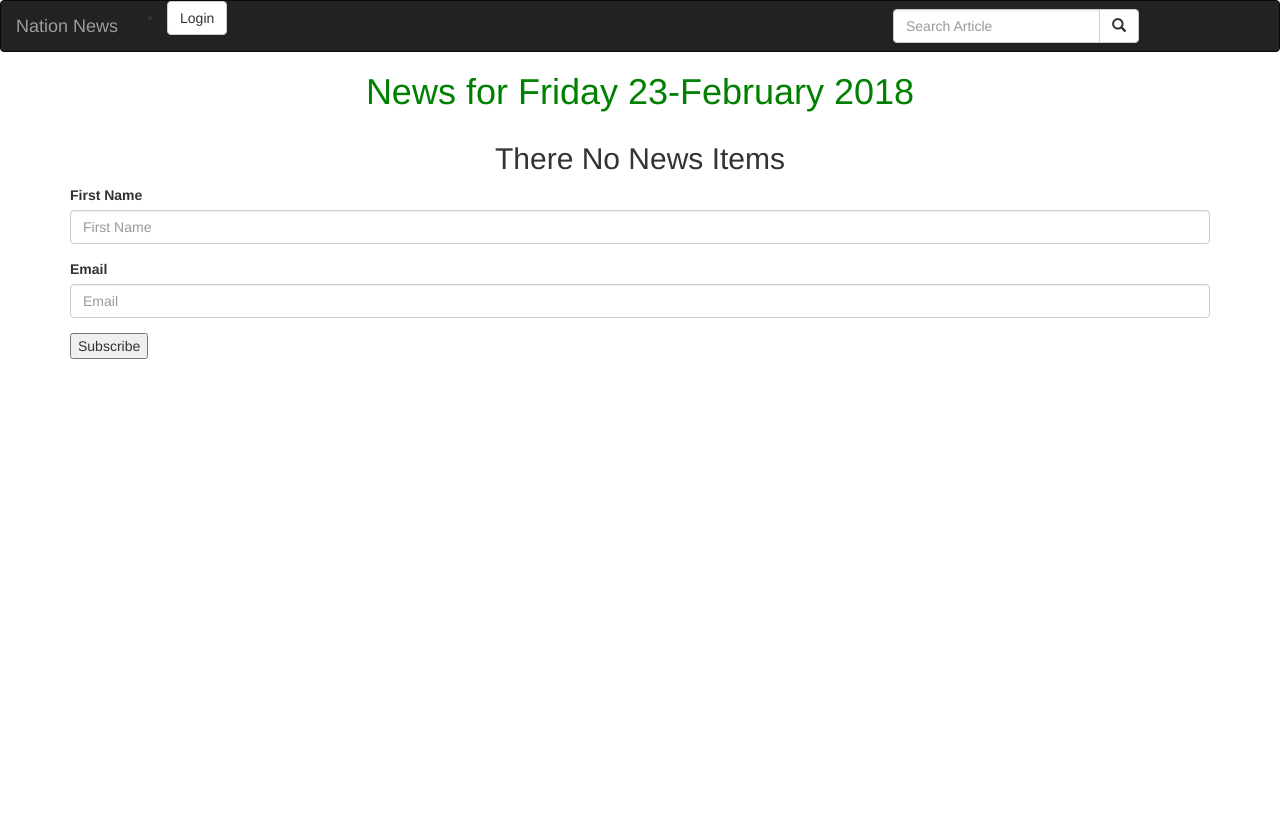
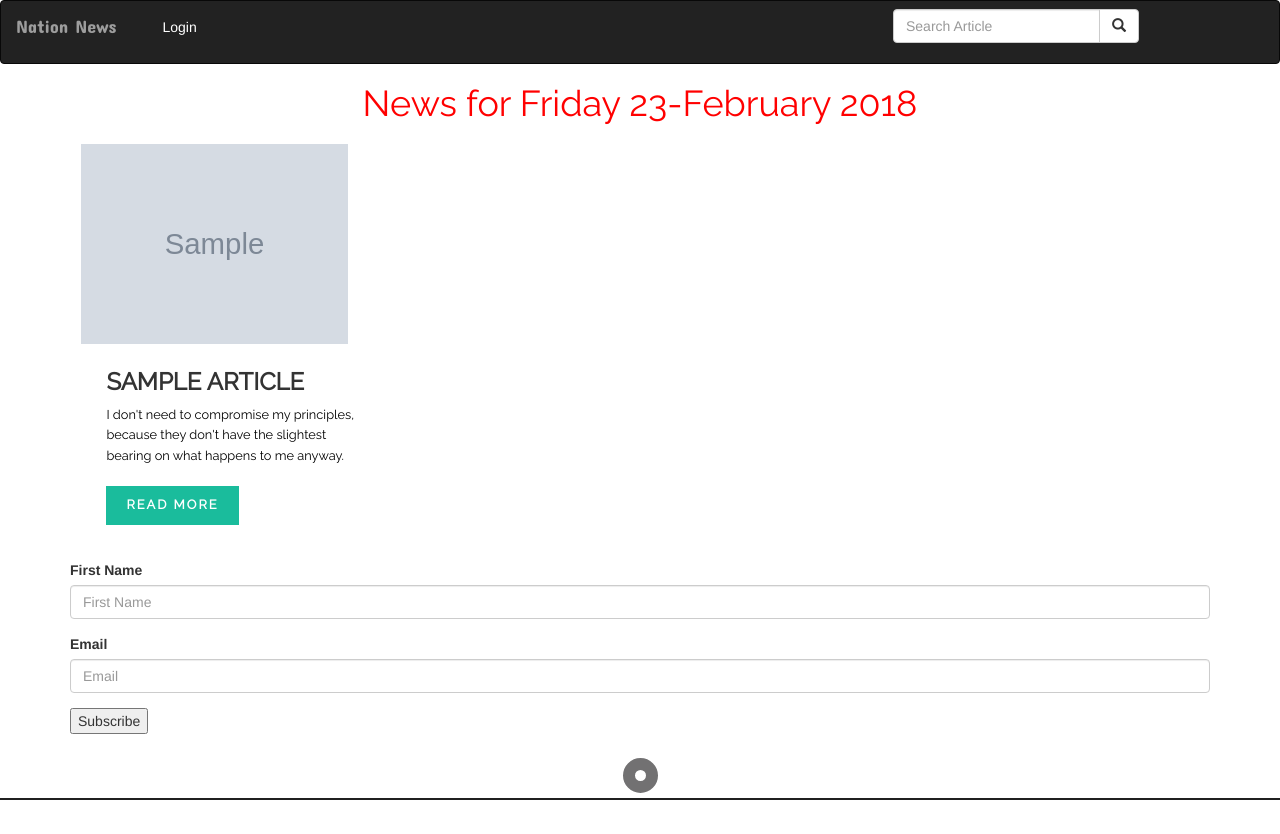
Before and after one commit to BettyMutai/news-app, a Django app: page / in a window 1280 px wide. Before the commit the page ends 359 px from the top, so only its background shows below. Run offline with Django 3.2, Linux system fonts and the light colour scheme; tables that the repository leaves empty hold one stand-in row (values such as "Sample post"); grey boxes marked "Sample" are stand-in pictures; some libraries are stand-ins or nearby versions.

Commit message:
Styled the app and added a footer

```diff
--- a/nation/settings.py
+++ b/nation/settings.py
@@ -84,6 +84,7 @@ TEMPLATES = [
     },
 ]
 
+
 WSGI_APPLICATION = 'nation.wsgi.application'
 
 
@@ -144,9 +145,10 @@ USE_TZ = True
 
 STATIC_ROOT = os.path.join(BASE_DIR, 'staticfiles')
 STATIC_URL = '/static/'
-STATICFILES_DIRS = [
+STATICFILES_DIRS = (
     os.path.join(BASE_DIR, "static"),
-]
+)
+
 
 
 LOGIN_REDIRECT_URL = '/'
--- a/nation/urls.py
+++ b/nation/urls.py
@@ -17,6 +17,8 @@ from django.conf.urls import url,include
 from django.contrib import admin
 from django.contrib.auth import views
 from rest_framework.authtoken.views import obtain_auth_token
+from django.conf import settings
+from django.conf.urls.static import static
 
 urlpatterns = [
     url(r'^admin/', admin.site.urls),
@@ -26,3 +28,6 @@ urlpatterns = [
     url(r'^tinymce/', include('tinymce.urls')),
     url(r'^api-token-auth/', obtain_auth_token)
 ]
+
+if settings.DEBUG:
+    urlpatterns+= static(settings.STATIC_URL,document_root = settings.STATIC_ROOT)
--- a/news/static/css/basenews.css
+++ b/news/static/css/basenews.css
@@ -1,3 +1,134 @@
-h1 {
-  color: green;
+#main-heading {
+  font-family: 'Raleway', sans-serif;
+  color: red;
 }
+figure.snip1208 {
+  font-family: 'Raleway', Arial, sans-serif;
+  color: #fff;
+  position: relative;
+  float: left;
+  overflow: hidden;
+  margin: 10px 1%;
+  min-width: 220px;
+  max-width: 310px;
+  width: 100%;
+  background-color: #ffffff;
+  color: #000000;
+  text-align: left;
+  font-size: 16px;
+}
+figure.snip1208 * {
+  -webkit-box-sizing: border-box;
+  box-sizing: border-box;
+  -webkit-transition: all 0.2s ease;
+  transition: all 0.2s ease;
+}
+figure.snip1208 img {
+  max-width: 100%;
+  height: 200px;
+  vertical-align: top;
+  -webkit-transform-origin: 50% 100%;
+  transform-origin: 50% 100%;
+  -webkit-transition: all 0.4s ease;
+  transition: all 0.4s ease;
+}
+figure.snip1208 figcaption {
+  padding: 25px;
+  position: relative;
+}
+figure.snip1208 .date,
+figure.snip1208 i {
+  background-color: #1abc9c;
+  top: 25px;
+  color: #fff;
+  left: 25px;
+  min-height: 60px;
+  min-width: 60px;
+  position: absolute;
+  text-align: center;
+}
+figure.snip1208 .date {
+  -webkit-transition-delay: 0.2s;
+  transition-delay: 0.2s;
+  font-size: 22px;
+  font-weight: 700;
+  text-transform: uppercase;
+}
+figure.snip1208 .date span {
+  display: block;
+  line-height: 30px;
+}
+figure.snip1208 .date .month {
+  font-size: 16px;
+  background-color: rgba(0, 0, 0, 0.1);
+}
+figure.snip1208 i {
+  line-height: 60px;
+  font-size: 30px;
+  -webkit-transform: rotateY(-90deg);
+  transform: rotateY(-90deg);
+  -webkit-transition-delay: 0s;
+  transition-delay: 0s;
+}
+figure.snip1208 h3,
+figure.snip1208 p {
+  margin: 0;
+  padding: 0;
+}
+figure.snip1208 h3 {
+  margin-bottom: 10px;
+  display: inline-block;
+  font-weight: 600;
+  color: #333333;
+  text-transform: uppercase;
+}
+figure.snip1208 p {
+  font-size: 0.8em;
+  margin-bottom: 20px;
+  line-height: 1.6em;
+}
+figure.snip1208 button {
+  border: medium none;
+  padding: 10px 20px;
+  background-color: #1abc9c;
+  font-weight: 800;
+  color: #ffffff;
+  letter-spacing: 2px;
+  text-transform: uppercase;
+  font-size: 0.8em;
+}
+/*figure.snip1208 a {
+  left: 0;
+  right: 0;
+  top: 0;
+  bottom: 0;
+  position: absolute;
+  z-index: 1;
+}*/
+figure.snip1208:hover img,
+figure.snip1208.hover img {
+  -webkit-transform: scale(1.1);
+  transform: scale(1.1);
+}
+figure.snip1208:hover .date,
+figure.snip1208.hover .date {
+  -webkit-transform: rotateY(90deg);
+  transform: rotateY(90deg);
+  -webkit-transition-delay: 0s;
+  transition-delay: 0s;
+}
+figure.snip1208:hover i,
+figure.snip1208.hover i {
+  -webkit-transform: rotateY(0);
+  transform: rotateY(0);
+  -webkit-transition-delay: 0.2s;
+  transition-delay: 0.2s;
+}
+figure.snip1208:hover button,
+figure.snip1208.hover button {
+  background-color: #117964;
+}
+
+.newz {
+  padding-bottom: 100px;
+}
--- /dev/null
+++ b/news/static/css/footer.css
@@ -0,0 +1,77 @@
+.footer #button{
+	width:35px;
+	height:35px;
+	border: #727172 12px solid;
+	border-radius:35px;
+	margin:0 auto;
+	position:relative;
+	-webkit-transition: all 1s ease;
+    -moz-transition: all 1s ease;
+    -o-transition: all 1s ease;
+    -ms-transition: all 1s ease;
+    transition: all 1s ease;
+}
+.footer #button:hover{
+	width:35px;
+	height:35px;
+	border: #3A3A3A 12px solid;
+	-webkit-transition: all 1s ease;
+    -moz-transition: all 1s ease;
+    -o-transition: all 1s ease;
+    -ms-transition: all 1s ease;
+    transition: all 1s ease;
+	position:relative;
+}
+.footer {
+	bottom:0;
+	left:0;
+	position:fixed;
+  width: 100%;
+  height: 3em;
+  overflow: hidden;
+  margin:0 auto;
+	-webkit-transition: all 1s ease;
+    -moz-transition: all 1s ease;
+    -o-transition: all 1s ease;
+    -ms-transition: all 1s ease;
+    transition: all 1s ease;
+	z-index:999;
+}
+.footer:hover {
+	-webkit-transition: all 1s ease;
+    -moz-transition: all 1s ease;
+    -o-transition: all 1s ease;
+    -ms-transition: all 1s ease;
+    transition: all 1s ease;
+	height: 10em;
+}
+.footer #container{
+	margin-top:5px;
+	width:100%;
+  height: 100%;
+  position:relative;
+  top:0;
+  left:0;
+	background: #202020;
+}
+.footer #cont{
+  position:relative;
+  top:-45px;
+  right:190px;
+	width:150px;
+	height: auto;
+	margin:0 auto;
+}
+.footer_center{
+	width:500px;
+	float:left;
+  text-align: center;
+  color: white;
+}
+.footer h3{
+	font-family: 'Helvetica';
+	font-size: 30px;
+	font-weight: 100;
+	margin-top:70px;
+	margin-left:40px;
+}
--- /dev/null
+++ b/news/static/css/navbar.css
@@ -0,0 +1,20 @@
+ul {
+  list-style: none;
+  margin: 0;
+  padding: 0;
+  overflow: hidden;
+}
+li {
+  float: left;
+}
+li a {
+  display: block;
+  padding: 16px;
+  color: white;
+  text-align: center;
+}
+li a:hover {
+  background-color: #111111;
+  color: white;
+  text-decoration: none;
+}
--- a/news/templates/all-news/article.html
+++ b/news/templates/all-news/article.html
@@ -2,7 +2,7 @@
 
  {% block content %}
 
- <div class="container">
+ <div class="container" style="border-style: double;">
 
    <div class="row">
      <img src="{{article.article_image.url}}"  class="img-responsive" alt="">
--- a/news/templates/all-news/base.html
+++ b/news/templates/all-news/base.html
@@ -7,15 +7,16 @@
     <title>Nation News</title>
     {% block styles %}
       {% bootstrap_css %}
+      <link href="https://fonts.googleapis.com/css?family=Raleway" rel="stylesheet">
       <link rel="stylesheet" href="{% static 'css/basenews.css' %}" type="text/css">
     {% endblock %}
   </head>
   <body>
     {% include "navbar.html" %}
     {% block content%}
-      <h1 class="text-center">News for {{date|date:"l d-F Y"}}</h1>
+      <h1 id="main-heading" class="text-center">News for {{date|date:"l d-F Y"}}</h1>
     {% endblock %}
-
+    {% include "footer.html" %}
 
 
     {% block scripts %}
--- a/news/templates/all-news/today-news.html
+++ b/news/templates/all-news/today-news.html
@@ -8,18 +8,26 @@
 
   <!-- Looping through news   -->
   {% for news_item in news %}
+  <figure class="snip1208">
+    <img src="{{news_item.article_image.url}}" class="img-responsive" alt="Image">
+    <!-- <div class="date"><span class="day">28</span><span class="month">Oct</span></div><i class="ion-film-marker"></i> -->
+    <figcaption>
+      <h3>{{ news_item.title }}</h3>
+      <p>
+        I don't need to compromise my principles, because they don't have the slightest bearing on what happens to me anyway.
+      </p>
+      <a href="{% url 'article' news_item.id %}"><button>Read More</button></a>
+    </figcaption><a href="#"></a>
+  </figure>
 
-  <div class="row">
-    <!-- displaying News articles -->
-    <div class="col-xs-6 col-sm-6 col-md-6 col-lg-6">
-      <a href="{% url 'article' news_item.id %}"><h2 class="text-center">{{ news_item.title }}</h2></a>
+  <!-- <div class="row">
+
+    <div class="col-sm-4">
+      <img src="{{news_item.article_image.url}}" class="img-responsive" alt="Image">
+      <a href="{% url 'article' news_item.id %}"><h4 class="text-center">{{ news_item.title }}</h4></a>
     </div>
-    <!--Display news Article images  -->
-   <div class="col-xs-6 col-sm-6 col-md-6 col-lg-6">
-     <img src="{{news_item.article_image.url}}" class="img-responsive" alt="Image">
-   </div>
 
-  </div>
+  </div> -->
 
   {% empty %}
   <div class="row">
@@ -27,7 +35,7 @@
   </div>
   {% endfor %}
 </div>
-<div class="container">
+<div class="container newz" style="  padding-bottom: 100px;">
   <form action="{% url 'newsToday' %}" method="post">
     {% csrf_token %} {% bootstrap_form letterForm layout='inline' %}
     <input type="submit" value="Subscribe">
--- /dev/null
+++ b/news/templates/footer.html
@@ -0,0 +1,27 @@
+{% load bootstrap3 %}
+{% load static %}
+<!DOCTYPE html>
+<html>
+  <head>
+    <meta charset="utf-8">
+    <meta name="viewport" content="width=device-width, initial-scale=1">
+    <title></title>
+    {% block styles %}
+      {% bootstrap_css %}
+      <link rel="stylesheet" href="{% static 'css/footer.css' %}" type="text/css">
+    {% endblock %}
+  </head>
+  <body>
+
+    <div class="footer">
+      <div id="button"></div>
+      <div id="container">
+        <div id="cont">
+          <div class="footer_center">
+            <h3>2018 Betty Mutai</h3>
+          </div>
+        </div>
+      </div>
+    </div>
+  </body>
+</html>
--- a/news/templates/navbar.html
+++ b/news/templates/navbar.html
@@ -1,6 +1,5 @@
 {% load bootstrap3 %}
 {% load static %}
-
 <!DOCTYPE html>
 <html>
 <head>
@@ -8,14 +7,15 @@
   <meta name="viewport" content="width=device-width, initial-scale=1">
   {% block styles %}
     {% bootstrap_css %}
-    <link rel="stylesheet" href="{% static 'css/basenews.css' %}">
+    <link href="https://fonts.googleapis.com/css?family=Concert+One" rel="stylesheet">
+    <link rel="stylesheet" href="{% static 'css/navbar.css' %}" type="text/css">
   {% endblock %}
 </head>
 <body>
   <nav class="navbar navbar-inverse">
     <div class="container-fluid">
       <div class="navbar-header">
-        <a class="navbar-brand" href="{% url 'newsToday' %}">Nation News</a>
+        <a class="navbar-brand" href="#" style="font-family: 'Concert One', cursive;">Nation News</a>
       </div>
 
       <!-- Adding a search form  -->
@@ -39,22 +39,20 @@
             <li>
               <a href="{%url 'new-article'%}">Create Article</a>
             </li>
-            <li class="dropdown">
-              <a href="#" class="dropdown-toggle btn btn-default" data-toggle="dropdown" role="button" aria-expanded="false">Account<span class="caret"></span></a>
-              <ul class="dropdown-menu" role="menu">
-                <li>
-                  <a href="/accounts/password/change">Change Password</a>
-                </li>
-                <li>
-                  <a href="/logout">Logout</a>
-                </li>
-              </ul>
+            <li>
+              <a href="/accounts/password/change">Change Password</a>
+            </li>
+            <li>
+              <a href="/logout">Logout</a>
             </li>
           </ul>
           {% else %}
+        <ul>
           <li>
-            <a class="btn btn-default" href="/accounts/login">Login</a>
+            <a href="/accounts/login">Login</a>
           </li>
+
+        </ul>
           {% endif %}
         </div>
       <!-- search form end -->
--- a/news/urls.py
+++ b/news/urls.py
@@ -16,3 +16,4 @@ urlpatterns=[
 
 if settings.DEBUG:
     urlpatterns+= static(settings.MEDIA_URL,document_root = settings.MEDIA_ROOT)
+    urlpatterns+= static(settings.STATIC_URL,document_root = settings.STATIC_ROOT)
--- a/news/views.py
+++ b/news/views.py
@@ -15,7 +15,8 @@ from .permissions import IsAdminOrReadOnly
 # Create your views here.
 def news_today(request):
     date = dt.date.today()
-    news = Article.todays_news()
+    # news = Article.todays_news()
+    news = Article.objects.all()
     form = NewsLetterForm()
     return render(request, 'all-news/today-news.html', {'date': date, 'news': news,'letterForm':form})
 
```
Also changed, not shown: media/articles/, blank=True/book6.jpg (added), media/articles/, blank=True/dog.jpeg (added).
